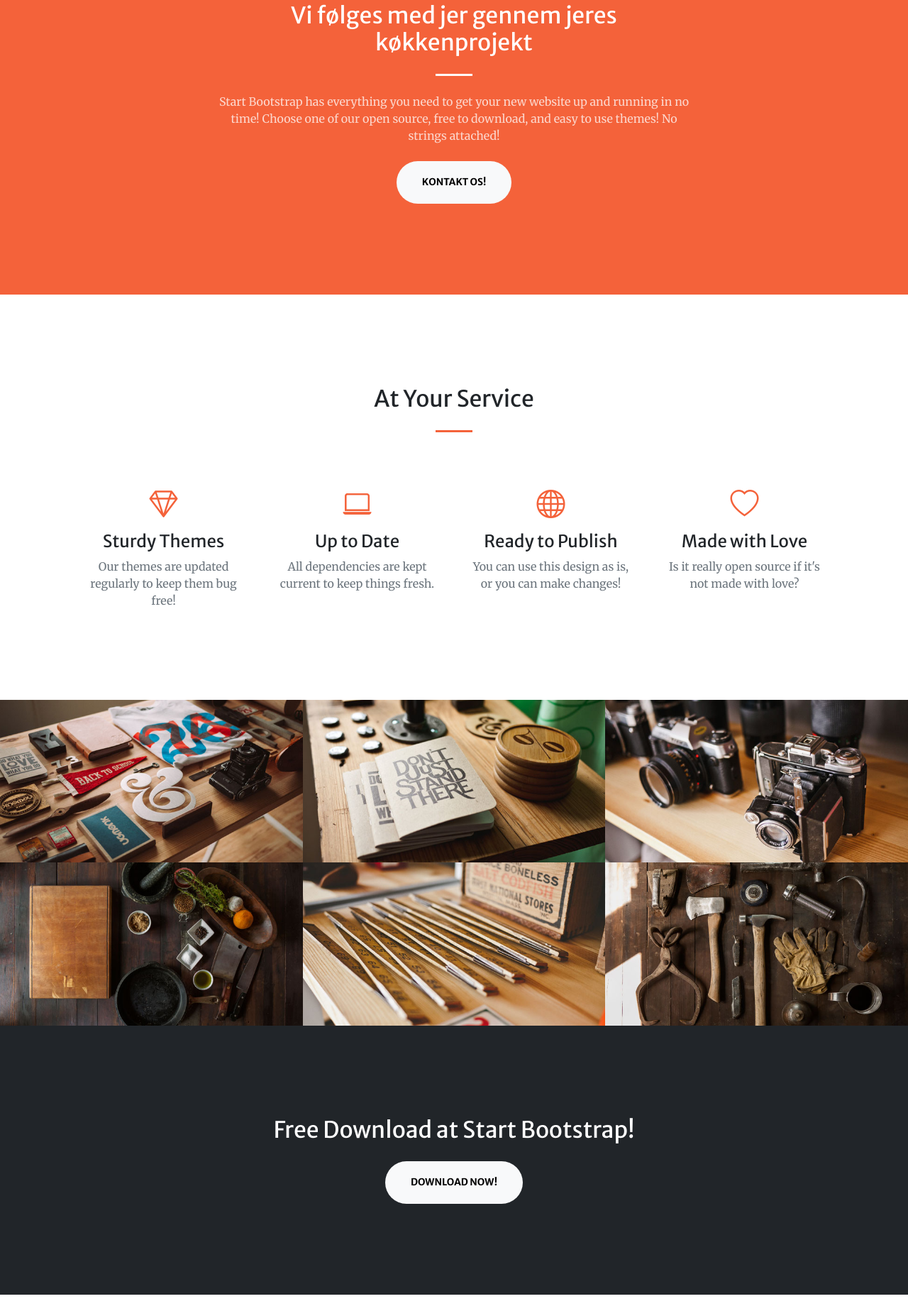
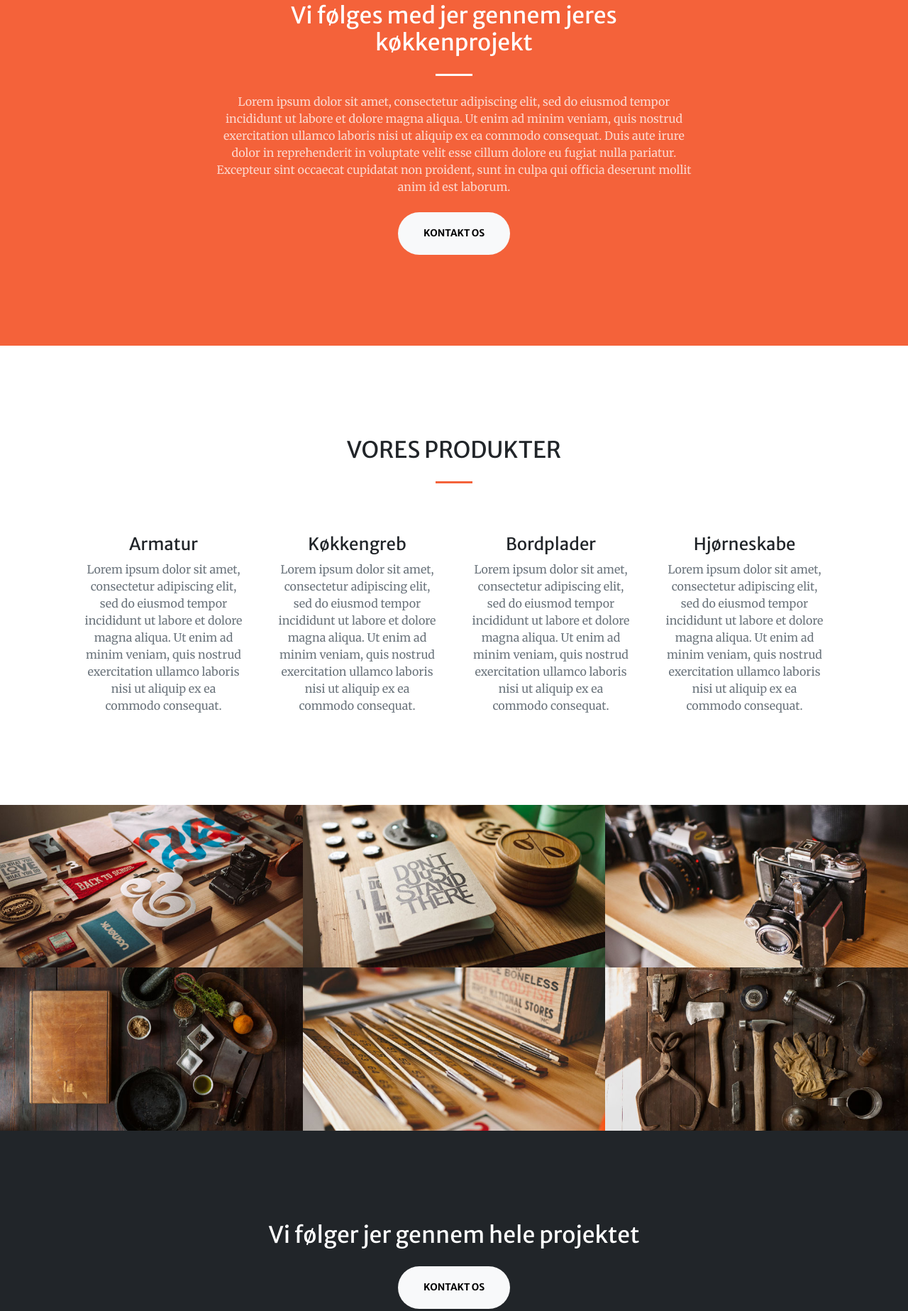
Before and after one commit to SofChoe/bootstrap, a plain HTML site: page index.html in a window 1280 px wide. Shown: the part 925-2772 px from the top of the page at 71% size. Drawn offline with nearby package versions, Linux system fonts and the light colour scheme; some packages are replaced by stand-ins of ours; a script that the page names is missing.

Commit message:
Update index.html

```diff
--- a/index.html
+++ b/index.html
@@ -44,7 +44,7 @@
                     </div>
                     <div class="col-lg-8 align-self-baseline">
                         <p class="text-white-75 mb-5">Luksuriøse og håndlavede køkkener fra vores egne snedkere</p>
-                        <a class="btn btn-primary btn-xl" href="#about">Find Out More</a>
+                        <a class="btn btn-primary btn-xl" href="#about">UDFORSK VORES UNIVERS</a>
                     </div>
                 </div>
             </div>
@@ -56,8 +56,8 @@
                     <div class="col-lg-8 text-center">
                         <h2 class="text-white mt-0">Vi følges med jer gennem jeres køkkenprojekt</h2>
                         <hr class="divider divider-light" />
-                        <p class="text-white-75 mb-4">Start Bootstrap has everything you need to get your new website up and running in no time! Choose one of our open source, free to download, and easy to use themes! No strings attached!</p>
-                        <a class="btn btn-light btn-xl" href="#produkter">Kontakt os!</a>
+                        <p class="text-white-75 mb-4">Lorem ipsum dolor sit amet, consectetur adipiscing elit, sed do eiusmod tempor incididunt ut labore et dolore magna aliqua. Ut enim ad minim veniam, quis nostrud exercitation ullamco laboris nisi ut aliquip ex ea commodo consequat. Duis aute irure dolor in reprehenderit in voluptate velit esse cillum dolore eu fugiat nulla pariatur. Excepteur sint occaecat cupidatat non proident, sunt in culpa qui officia deserunt mollit anim id est laborum.</p>
+                        <a class="btn btn-light btn-xl" href="#produkter">Kontakt os</a>
                     </div>
                 </div>
             </div>
@@ -65,35 +65,31 @@
         <!-- Produkter-->
         <section class="page-section" id="produkter">
             <div class="container px-4 px-lg-5">
-                <h2 class="text-center mt-0">At Your Service</h2>
+                <h2 class="text-center mt-0">VORES PRODUKTER</h2>
                 <hr class="divider" />
                 <div class="row gx-4 gx-lg-5">
                     <div class="col-lg-3 col-md-6 text-center">
                         <div class="mt-5">
-                            <div class="mb-2"><i class="bi-gem fs-1 text-primary"></i></div>
-                            <h3 class="h4 mb-2">Sturdy Themes</h3>
-                            <p class="text-muted mb-0">Our themes are updated regularly to keep them bug free!</p>
+                            <h3 class="h4 mb-2">Armatur</h3>
+                            <p class="text-muted mb-0">Lorem ipsum dolor sit amet, consectetur adipiscing elit, sed do eiusmod tempor incididunt ut labore et dolore magna aliqua. Ut enim ad minim veniam, quis nostrud exercitation ullamco laboris nisi ut aliquip ex ea commodo consequat.  </p>
                         </div>
                     </div>
                     <div class="col-lg-3 col-md-6 text-center">
                         <div class="mt-5">
-                            <div class="mb-2"><i class="bi-laptop fs-1 text-primary"></i></div>
-                            <h3 class="h4 mb-2">Up to Date</h3>
-                            <p class="text-muted mb-0">All dependencies are kept current to keep things fresh.</p>
+                            <h3 class="h4 mb-2">Køkkengreb</h3>
+                            <p class="text-muted mb-0">Lorem ipsum dolor sit amet, consectetur adipiscing elit, sed do eiusmod tempor incididunt ut labore et dolore magna aliqua. Ut enim ad minim veniam, quis nostrud exercitation ullamco laboris nisi ut aliquip ex ea commodo consequat. </p>
                         </div>
                     </div>
                     <div class="col-lg-3 col-md-6 text-center">
                         <div class="mt-5">
-                            <div class="mb-2"><i class="bi-globe fs-1 text-primary"></i></div>
-                            <h3 class="h4 mb-2">Ready to Publish</h3>
-                            <p class="text-muted mb-0">You can use this design as is, or you can make changes!</p>
+                            <h3 class="h4 mb-2">Bordplader</h3>
+                            <p class="text-muted mb-0">Lorem ipsum dolor sit amet, consectetur adipiscing elit, sed do eiusmod tempor incididunt ut labore et dolore magna aliqua. Ut enim ad minim veniam, quis nostrud exercitation ullamco laboris nisi ut aliquip ex ea commodo consequat. </p>
                         </div>
                     </div>
                     <div class="col-lg-3 col-md-6 text-center">
                         <div class="mt-5">
-                            <div class="mb-2"><i class="bi-heart fs-1 text-primary"></i></div>
-                            <h3 class="h4 mb-2">Made with Love</h3>
-                            <p class="text-muted mb-0">Is it really open source if it's not made with love?</p>
+                            <h3 class="h4 mb-2">Hjørneskabe</h3>
+                            <p class="text-muted mb-0">Lorem ipsum dolor sit amet, consectetur adipiscing elit, sed do eiusmod tempor incididunt ut labore et dolore magna aliqua. Ut enim ad minim veniam, quis nostrud exercitation ullamco laboris nisi ut aliquip ex ea commodo consequat. </p>
                         </div>
                     </div>
                 </div>
@@ -163,8 +159,8 @@
         <!-- Call to action-->
         <section class="page-section bg-dark text-white">
             <div class="container px-4 px-lg-5 text-center">
-                <h2 class="mb-4">Free Download at Start Bootstrap!</h2>
-                <a class="btn btn-light btn-xl" href="https://startbootstrap.com/theme/creative/">Download Now!</a>
+                <h2 class="mb-4">Vi følger jer gennem hele projektet</h2>
+                <a class="btn btn-light btn-xl" href="https://startbootstrap.com/theme/creative/">Kontakt os</a>
             </div>
         </section>
         <!-- Contact-->
@@ -172,9 +168,9 @@
             <div class="container px-4 px-lg-5">
                 <div class="row gx-4 gx-lg-5 justify-content-center">
                     <div class="col-lg-8 col-xl-6 text-center">
-                        <h2 class="mt-0">Let's Get In Touch!</h2>
+                        <h2 class="mt-0">Tilmeld dig vores nyhedsbrev</h2>
                         <hr class="divider" />
-                        <p class="text-muted mb-5">Ready to start your next project with us? Send us a messages and we will get back to you as soon as possible!</p>
+                        <p class="text-muted mb-5">Lorem ipsum dolor sit amet, consectetur adipiscing elit, sed do eiusmod tempor incididunt ut labore et dolore magna aliqua. Ut enim ad minim veniam, quis nostrud exercitation ullamco laboris nisi ut aliquip ex ea commodo consequat. </p>
                     </div>
                 </div>
                 <div class="row gx-4 gx-lg-5 justify-content-center mb-5">
@@ -200,18 +196,7 @@
                                 <div class="invalid-feedback" data-sb-feedback="email:required">An email is required.</div>
                                 <div class="invalid-feedback" data-sb-feedback="email:email">Email is not valid.</div>
                             </div>
-                            <!-- Phone number input-->
-                            <div class="form-floating mb-3">
-                                <input class="form-control" id="phone" type="tel" placeholder="(123) 456-7890" data-sb-validations="required" />
-                                <label for="phone">Phone number</label>
-                                <div class="invalid-feedback" data-sb-feedback="phone:required">A phone number is required.</div>
-                            </div>
-                            <!-- Message input-->
-                            <div class="form-floating mb-3">
-                                <textarea class="form-control" id="message" type="text" placeholder="Enter your message here..." style="height: 10rem" data-sb-validations="required"></textarea>
-                                <label for="message">Message</label>
-                                <div class="invalid-feedback" data-sb-feedback="message:required">A message is required.</div>
-                            </div>
+
                             <!-- Submit success message-->
                             <!---->
                             <!-- This is what your users will see when the form-->
@@ -237,14 +222,14 @@
                 <div class="row gx-4 gx-lg-5 justify-content-center">
                     <div class="col-lg-4 text-center mb-5 mb-lg-0">
                         <i class="bi-phone fs-2 mb-3 text-muted"></i>
-                        <div>+1 (555) 123-4567</div>
+                        <div>+45 00 00 00 00</div>
                     </div>
                 </div>
             </div>
         </section>
         <!-- Footer-->
         <footer class="bg-light py-5">
-            <div class="container px-4 px-lg-5"><div class="small text-center text-muted">Copyright &copy; 2022 - Company Name</div></div>
+            <div class="container px-4 px-lg-5"><div class="small text-center text-muted">Copyright &copy; 2022 - KITCHEN</div></div>
         </footer>
         <!-- Bootstrap core JS-->
         <script src="https://cdn.jsdelivr.net/npm/bootstrap@5.1.3/dist/js/bootstrap.bundle.min.js"></script>
```
